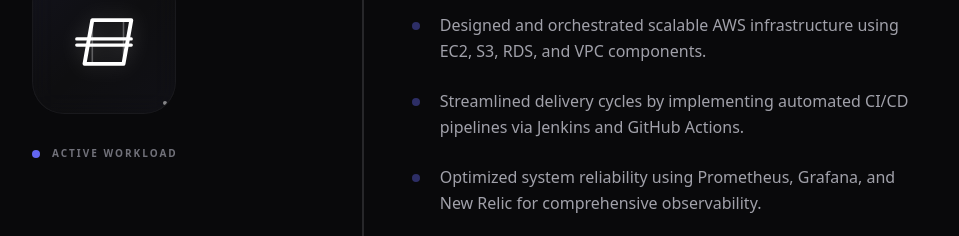
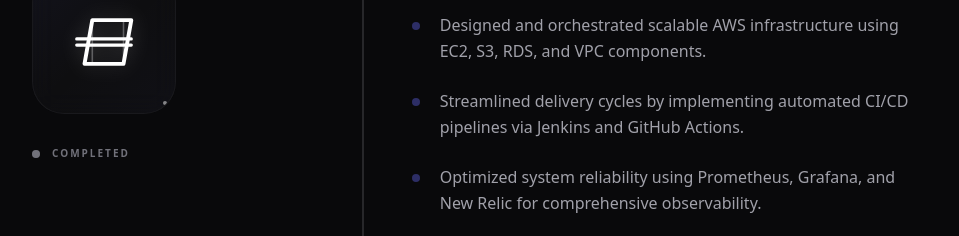
Before and after one commit to shilemon/MyPortfolio, a React (Vite) app: page / in a window 1280 px wide. Shown: the part 3071-3307 px from the top of the page, without its empty margins (160-1119 px from the left). Built offline with nearby package versions, Linux system fonts and the light colour scheme.

Commit message:
Changes workload

```diff
--- a/App.tsx
+++ b/App.tsx
@@ -288,13 +288,13 @@ const App: React.FC = () => {
                         )}
                       </div>
 
-                      <div className="flex items-center gap-3 text-zinc-500 text-[10px] font-black uppercase tracking-[0.2em]">
-                        <div className="relative flex h-2 w-2">
-                          <div className="animate-ping absolute inline-flex h-full w-full rounded-full bg-indigo-500/40 opacity-75"></div>
-                          <div className="relative inline-flex rounded-full h-2 w-2 bg-indigo-500"></div>
-                        </div>
-                        Active Workload
-                      </div>
+                    <div className="flex items-center gap-3 text-zinc-500 text-[10px] font-black uppercase tracking-[0.2em]">
+                    <div className="relative flex h-2 w-2">
+                    <div className={`${i === 0 ? 'animate-ping' : ''} absolute inline-flex h-full w-full rounded-full ${i === 0 ? 'bg-indigo-500/40' : 'bg-zinc-500/40'} opacity-75`}></div>
+                    <div className={`relative inline-flex rounded-full h-2 w-2 ${i === 0 ? 'bg-indigo-500' : 'bg-zinc-500'}`}></div>
+                    </div>
+                    {i === 0 ? 'Active Workload' : 'Completed'}
+                    </div>
                     </div>
                   </div>
                   <div className="md:w-2/3 pb-16 border-l-2 border-zinc-800 pl-12 relative">
```
